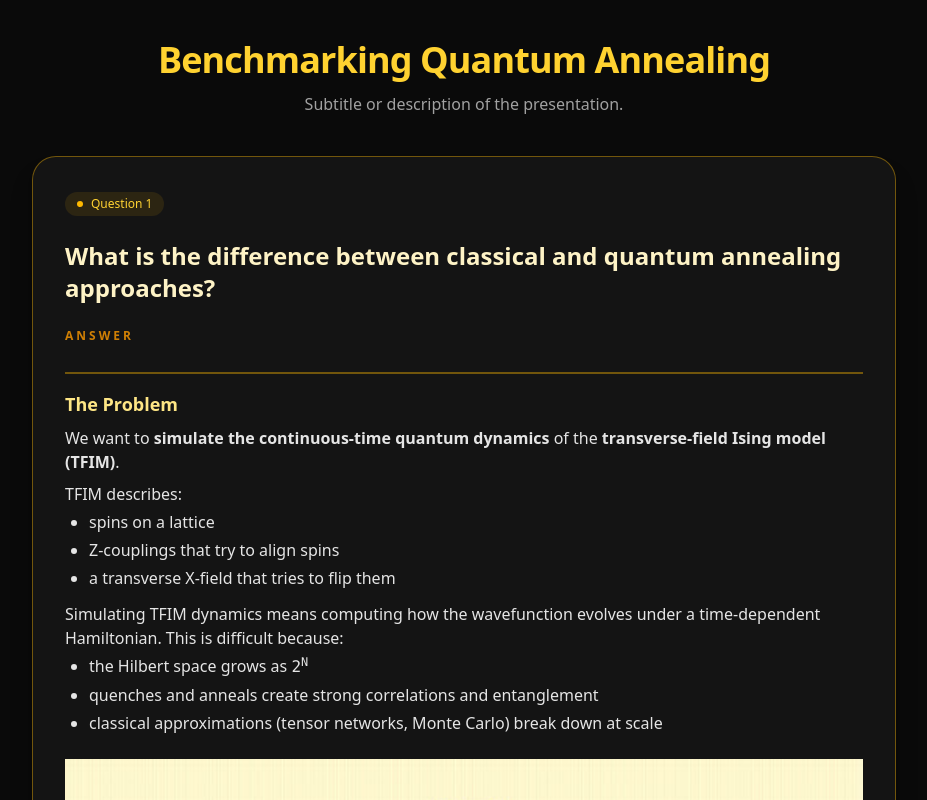
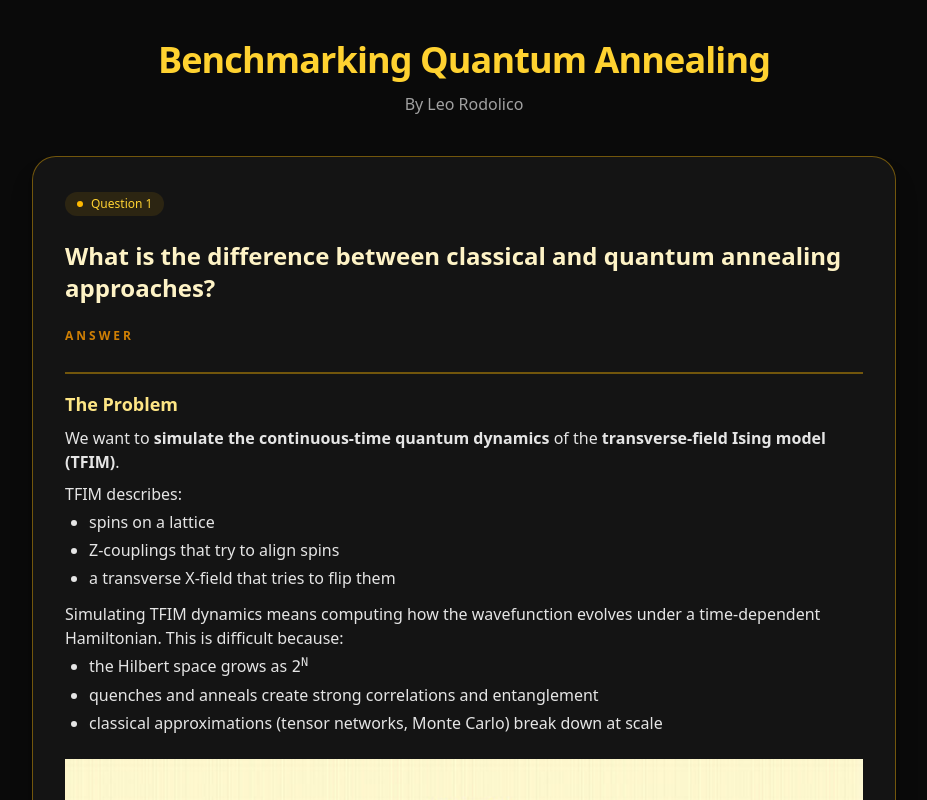
Before and after one commit to elredl/elredl.github.io, a SvelteKit app: page /annealing in a window 1280 px wide. Shown: the top 800 px of the page, without its empty margins (176-1103 px from the left). Built offline with nearby package versions, Linux system fonts and the light colour scheme.

Commit message:
Fixed bug

```diff
--- a/src/routes/annealing/+page.svelte
+++ b/src/routes/annealing/+page.svelte
@@ -550,7 +550,7 @@
         Benchmarking Quantum Annealing
       </h1>
       <p class="text-sm md:text-base text-neutral-400">
-        Subtitle or description of the presentation.
+        By Leo Rodolico
       </p>
     </header>
 
```
